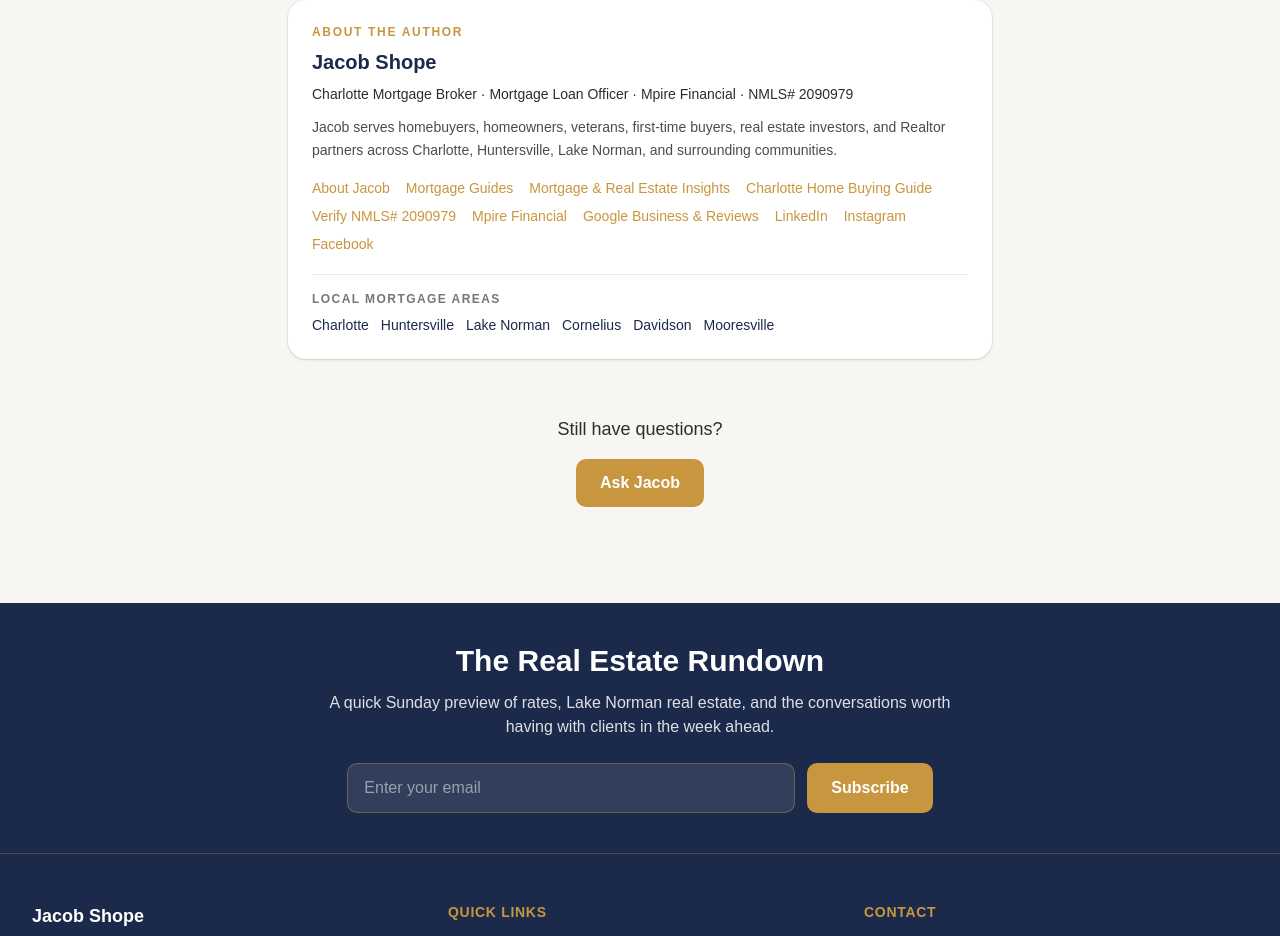
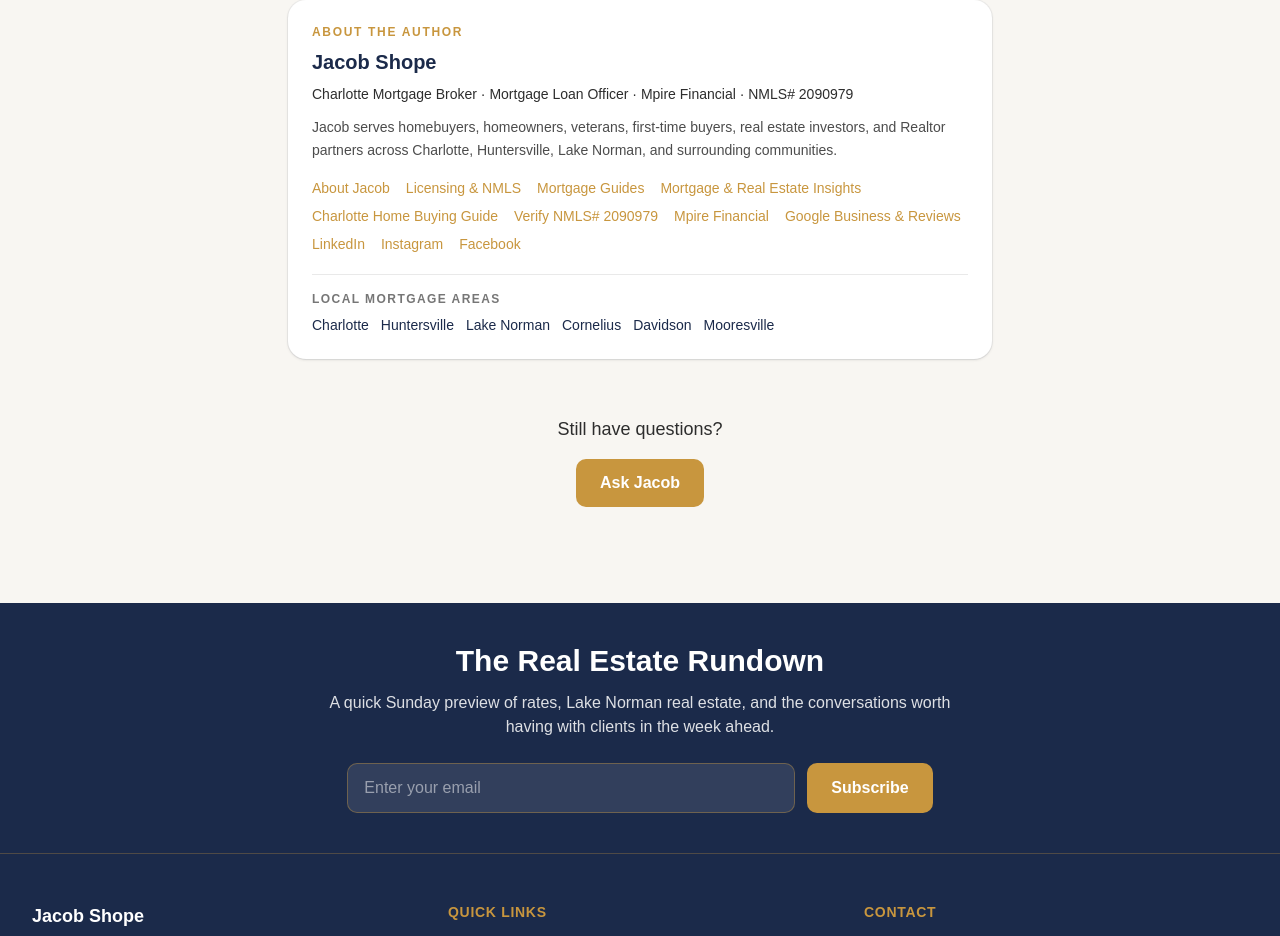
Before and after one commit to JLshope12/jacob-shope-mortgage, a Next.js app: page /faq in a window 1280 px wide. Shown: the part 1146-2082 px from the top of the page. Built offline with nearby package versions, Linux system fonts and the light colour scheme.

Commit message:
SEO: link author boxes to licensing authority page

```diff
--- a/components/seo/AuthorBox.tsx
+++ b/components/seo/AuthorBox.tsx
@@ -30,6 +30,7 @@ export function AuthorBox() {
 
       <div className="mt-4 flex flex-wrap gap-x-4 gap-y-2 text-sm font-medium">
         <Link href="/about" rel="author" className="text-gold hover:underline">About Jacob</Link>
+        <Link href="/licensing" className="text-gold hover:underline">Licensing &amp; NMLS</Link>
         <Link href="/mortgage-guides" className="text-gold hover:underline">Mortgage Guides</Link>
         <Link href="/blog" className="text-gold hover:underline">Mortgage &amp; Real Estate Insights</Link>
         <Link href="/charlotte-home-buying-mortgage-guide" className="text-gold hover:underline">Charlotte Home Buying Guide</Link>
```
